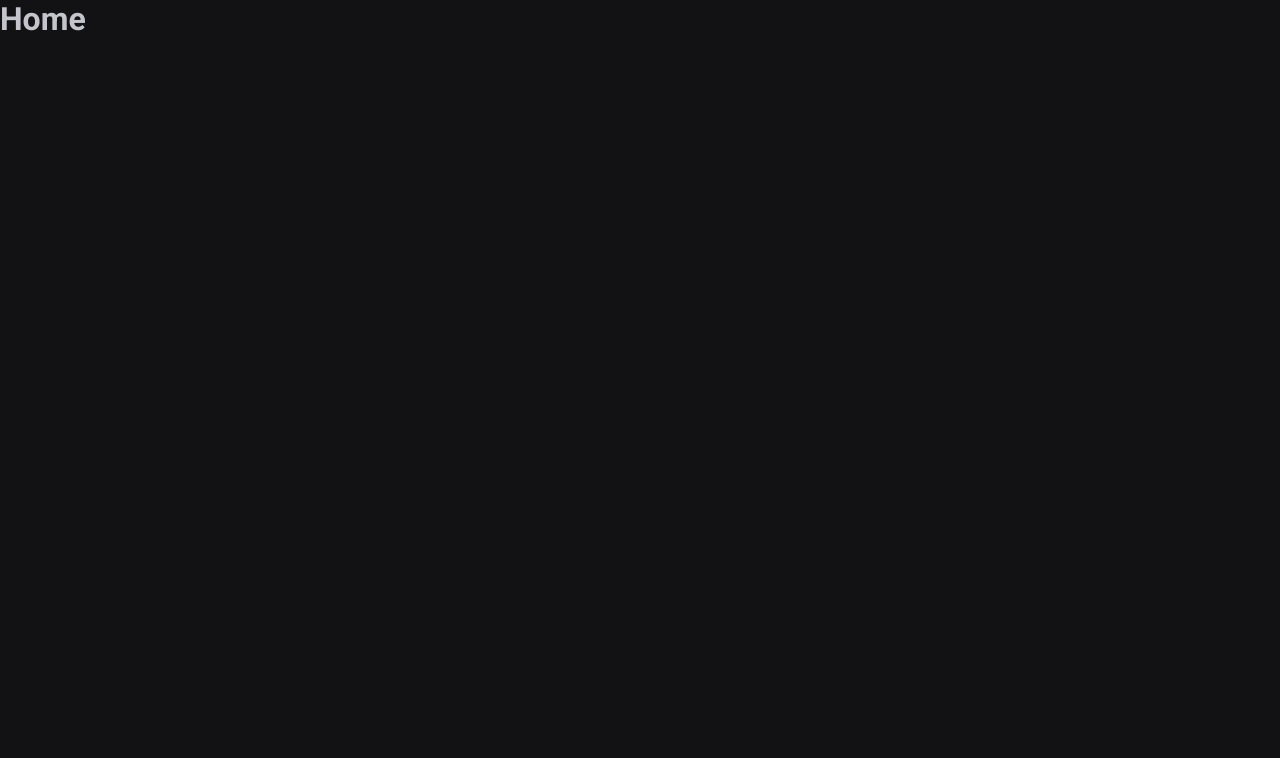
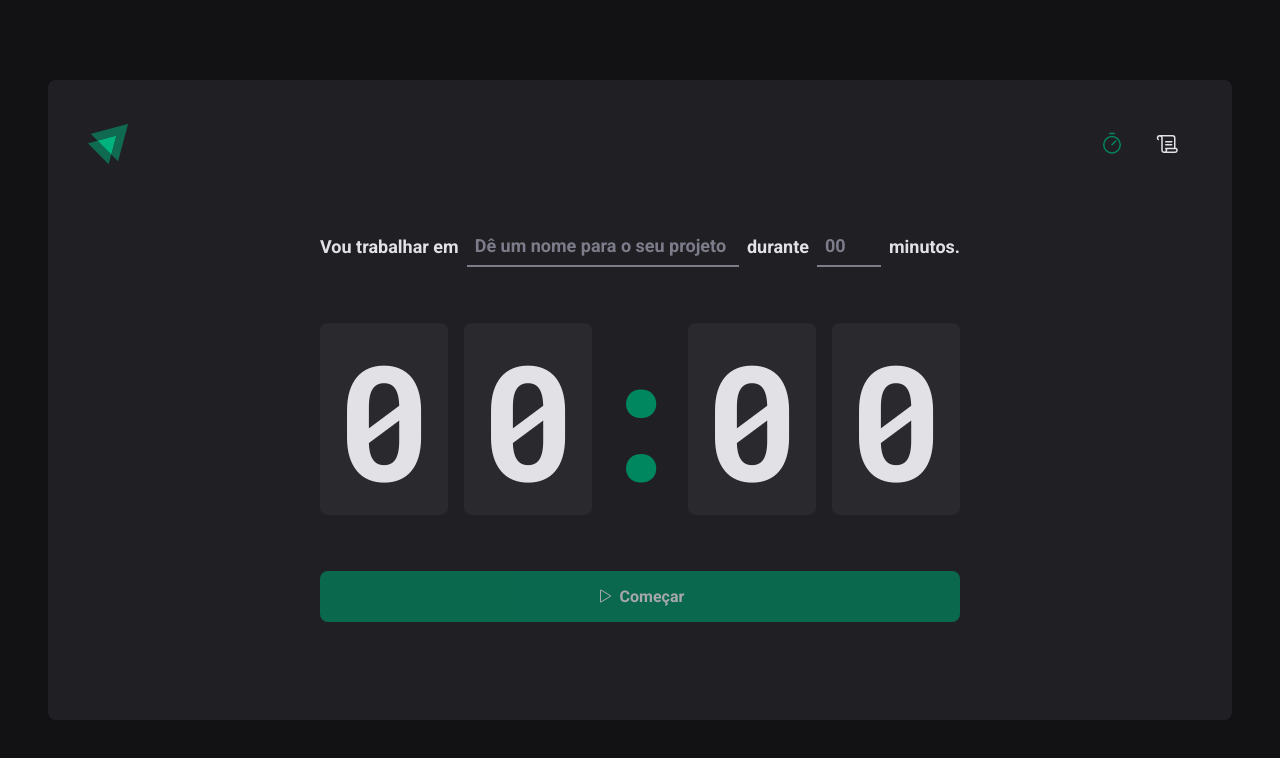
Before and after one commit to iurivolnistem/rkt_timer, a React (Vite) app: page / in a window 1280 px wide. Shown: the top 758 px of the page. Built offline with nearby package versions, Linux system fonts and the light colour scheme.

Commit message:
Estilização da pagina home finalizada

```diff
--- a/package.json
+++ b/package.json
@@ -10,6 +10,7 @@
     "preview": "vite preview"
   },
   "dependencies": {
+    "@phosphor-icons/react": "^2.0.10",
     "react": "^18.2.0",
     "react-dom": "^18.2.0",
     "react-router-dom": "^6.15.0",
--- a/src/Router.tsx
+++ b/src/Router.tsx
@@ -1,12 +1,15 @@
 import { Routes, Route } from 'react-router-dom'
 import { Home } from './pages/Home'
 import { History } from './pages/History'
+import { DefaultLayout } from './layouts/DefaultLayout'
 
 export function Router() {
   return (
     <Routes>
-      <Route path="/" element={<Home />} />
-      <Route path="/history" element={<History />} />
+      <Route path="/" element={<DefaultLayout />}>
+        <Route path="/" element={<Home />} />
+        <Route path="/history" element={<History />} />
+      </Route>
     </Routes>
   )
 }
--- /dev/null
+++ b/src/components/Header/index.tsx
@@ -0,0 +1,21 @@
+import { HeaderContainer } from "./styles";
+import { Timer, Scroll } from "@phosphor-icons/react";
+
+import logoIgnite from '../../assets/logo-ignite.svg';
+import { NavLink } from "react-router-dom";
+
+export function Header(){
+    return(
+        <HeaderContainer>
+            <img src={logoIgnite} alt="Logotipo do ignite" />
+            <nav>
+                <NavLink to="/" title="Timer">
+                    <Timer size={24}/>
+                </NavLink>
+                <NavLink to="/history" title="Histórico">
+                    <Scroll size={24}/>
+                </NavLink>
+            </nav>
+        </HeaderContainer>
+    );
+}
--- /dev/null
+++ b/src/components/Header/styles.ts
@@ -0,0 +1,34 @@
+import styled from "styled-components";
+
+export const HeaderContainer = styled.header`
+    display: flex;
+    align-items: center;
+    justify-content: space-between;
+
+    nav{
+        display: flex;
+        gap: 0.5rem;
+
+        a{
+            width: 3rem;
+            height: 3rem;
+
+            display: flex;
+            align-items: center;
+            justify-content: center;
+
+            color: ${props => props.theme["gray-100"]};
+
+            border-top: 3px solid transparent;
+            border-bottom: 3px solid transparent;
+
+            &:hover{
+                border-bottom: 3px solid ${props => props.theme["green-500"]};
+            }
+
+            &.active{
+                color: ${props => props.theme["green-500"]};
+            }
+        }
+    }
+`;
--- /dev/null
+++ b/src/layouts/DefaultLayout/index.tsx
@@ -0,0 +1,12 @@
+import { Outlet } from "react-router-dom";
+import { Header } from "../../components/Header";
+import { LayoutContainer } from "./styles";
+
+export function DefaultLayout(){
+    return(
+        <LayoutContainer>
+            <Header />
+            <Outlet />
+        </LayoutContainer>
+    );
+}
--- /dev/null
+++ b/src/layouts/DefaultLayout/styles.ts
@@ -0,0 +1,14 @@
+import styled from "styled-components";
+
+export const LayoutContainer = styled.div`
+    max-width: 74rem;
+    height: calc(100vh - 10rem);
+    margin: 5rem auto;
+    padding: 2.5rem;
+
+    display: flex;
+    flex-direction: column;
+
+    background-color: ${props => props.theme['gray-800']};
+    border-radius: 8px;
+`;
--- a/src/pages/Home.tsx
+++ /dev/null
@@ -1,3 +0,0 @@
-export function Home() {
-  return <h1>Home</h1>
-}
--- /dev/null
+++ b/src/pages/Home/index.tsx
@@ -0,0 +1,47 @@
+import { Play } from '@phosphor-icons/react';
+import { CountdownContainer, FormContainer, HomeContainer, Separator, StartCountdownButton, TaskInput, MinutesAmountInput } from './styles';
+
+export function Home() {
+  return (
+    <HomeContainer>
+      <form action="">
+        <FormContainer>
+          <label htmlFor="task">Vou trabalhar em</label>
+          <TaskInput
+            placeholder="Dê um nome para o seu projeto"
+            id="task"
+            list="task-suggestions"
+          />
+
+          <datalist id="task-suggestions">
+            <option value="Projeto 1" />
+            <option value="Projeto 2" />
+            <option value="Projeto 3" />
+          </datalist>
+
+          <label htmlFor="minutesAmount">durante</label>
+          <MinutesAmountInput
+            type="number"
+            id="minutesAmount"
+            placeholder="00"
+            step={5}
+            min={5}
+            max={60}
+          />
+
+          <span>minutos.</span>
+        </FormContainer>
+
+        <CountdownContainer>
+          <span>0</span>
+          <span>0</span>
+          <Separator>:</Separator>
+          <span>0</span>
+          <span>0</span>
+        </CountdownContainer>
+
+        <StartCountdownButton disabled type="submit"><Play/> Começar</StartCountdownButton>
+      </form>
+    </HomeContainer>
+  );
+}
--- /dev/null
+++ b/src/pages/Home/styles.ts
@@ -0,0 +1,114 @@
+import styled from "styled-components";
+
+export const HomeContainer = styled.main`
+    height: 100%;
+    flex: 1;
+    display: flex;
+    flex-direction: column;
+    align-items: center;
+    justify-content: center;
+
+    form{
+        display: flex;
+        flex-direction: column;
+        align-items: center;
+        gap:3.5rem;
+    }
+`;
+
+export const FormContainer = styled.div`
+    width: 100%;
+    display: flex;
+    align-items: center;
+    justify-content: center;
+    gap: 0.5rem;
+    color: ${props => props.theme["gray-100"]};
+    font-size: 1.125rem;
+    font-weight: bold;
+    flex-wrap: wrap;
+`;
+
+const BaseInput = styled.input`
+    background: transparent;
+    height: 2.5rem;
+    border:0;
+    border-bottom: 2px solid ${props => props.theme["gray-500"]};
+    font-weight: bold;
+    font-size: 1.125rem;
+    padding: 0 0.5rem;
+    color: ${props => props.theme["gray-100"]};
+
+    &:focus{
+        box-shadow: none;
+        border-color: ${props => props.theme["green-500"]};
+    }
+
+    &::placeholder{
+        color: ${props => props.theme["gray-500"]};
+    }
+`;
+
+export const TaskInput = styled(BaseInput)`
+    flex: 1;
+
+    &::-webkit-calendar-picker-indicator{
+        display: none !important;
+    }
+`;
+
+export const MinutesAmountInput = styled(BaseInput)`
+    width: 4rem;
+`;
+
+export const CountdownContainer = styled.div`
+    font-family: 'Roboto Mono', monospace;
+    font-size: 10rem;
+    line-height: 8rem;
+    color: ${props => props.theme["gray-100"]};
+
+    display: flex;
+    gap: 1rem;
+
+    span{
+        background: ${props => props.theme["gray-700"]};
+        padding: 2rem 1rem;
+        border-radius: 8px;
+    }
+`;
+
+export const Separator = styled.div`
+    padding: 2rem 0;
+    color: ${props => props.theme["green-500"]};
+
+    width: 4rem;
+    overflow: hidden;
+    display: flex;
+    justify-content: center;
+`;
+
+export const StartCountdownButton = styled.button`
+    width: 100%;
+    border: 0;
+    padding: 1rem;
+    border-radius: 8px;
+
+    display: flex;
+    align-items: center;
+    justify-content: center;
+
+    gap: 0.5rem;
+    font-weight: bold;
+
+    cursor: pointer;
+    background: ${props => props.theme["green-500"]};
+    color: ${props => props.theme["gray-100"]};
+
+    &:disabled{
+        opacity: 0.7;
+        cursor: not-allowed;
+    }
+
+    &:not(:disabled):hover{
+        background: ${props => props.theme["green-700"]};
+    }
+`;
--- a/src/styles/global.ts
+++ b/src/styles/global.ts
@@ -15,6 +15,7 @@ export const GlobalStyle = createGlobalStyle`
     body{
         background: ${(props) => props.theme['gray-900']};
         color: ${(props) => props.theme['gray-300']};
+        -webkit-font-smoothing: antialiased;
     }
 
     body, input, textarea, button{
```
Also changed, not shown: src/assets/logo-ignite.svg (added), 1 other file (tests, documents, lock files or other folders).
